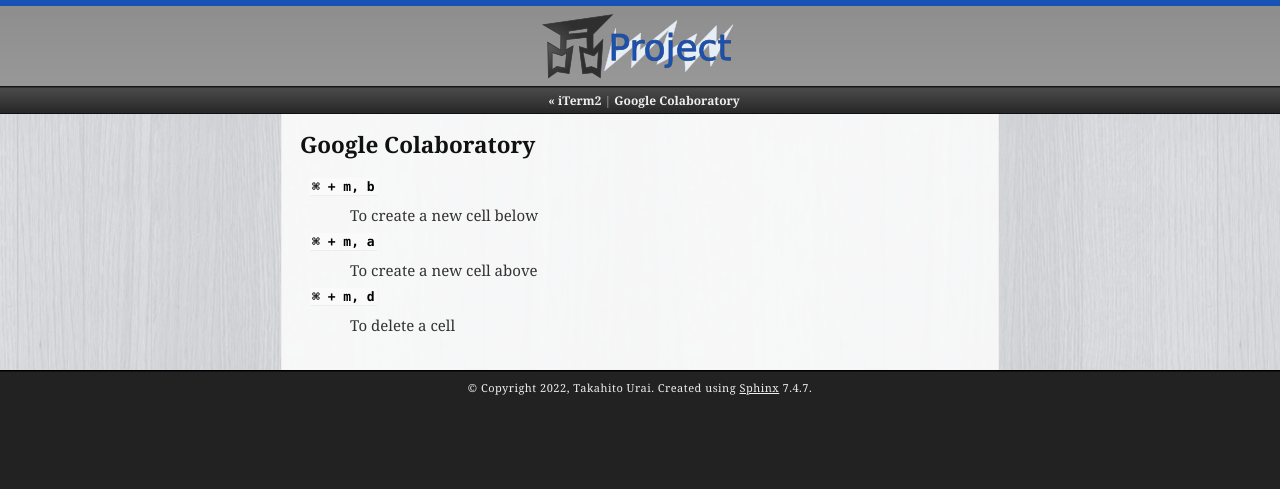
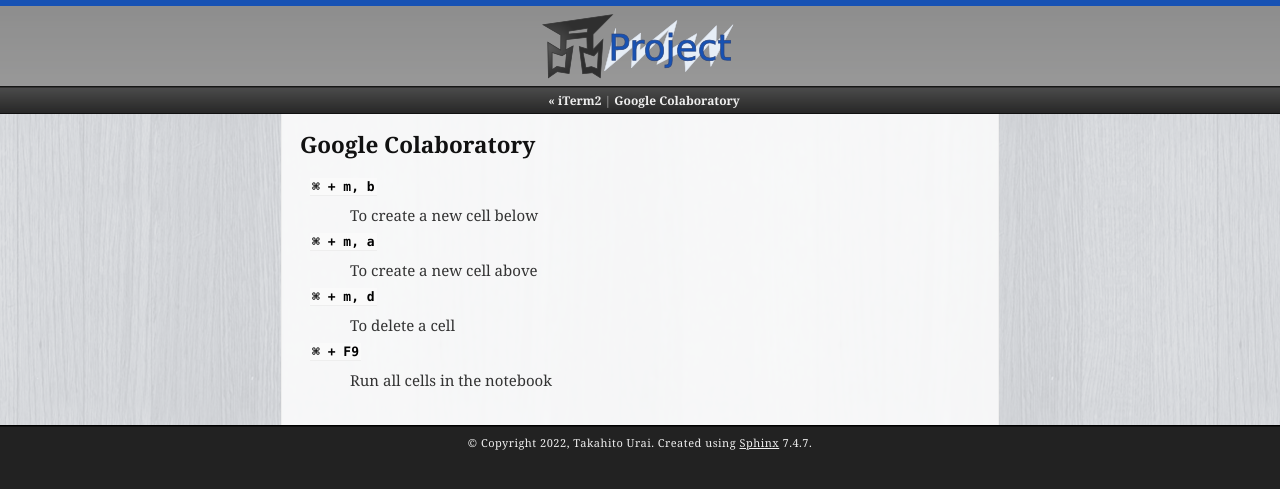
Before and after one commit to uraitakahito/shortcuts, a Sphinx documentation site: the page built from source/colab.rst, in a window 1280 px wide. Shown: the top 489 px of the page. Built offline with Sphinx 7.4.7, drawn with Linux system fonts in a browser that asks for light colours.

Commit message:
Add shortcut to run all cells in Google Colaboratory

```diff
--- a/source/colab.rst
+++ b/source/colab.rst
@@ -10,3 +10,6 @@
 
 ``⌘ + m, d``
    To delete a cell
+
+``⌘ + F9``
+   Run all cells in the notebook
```
